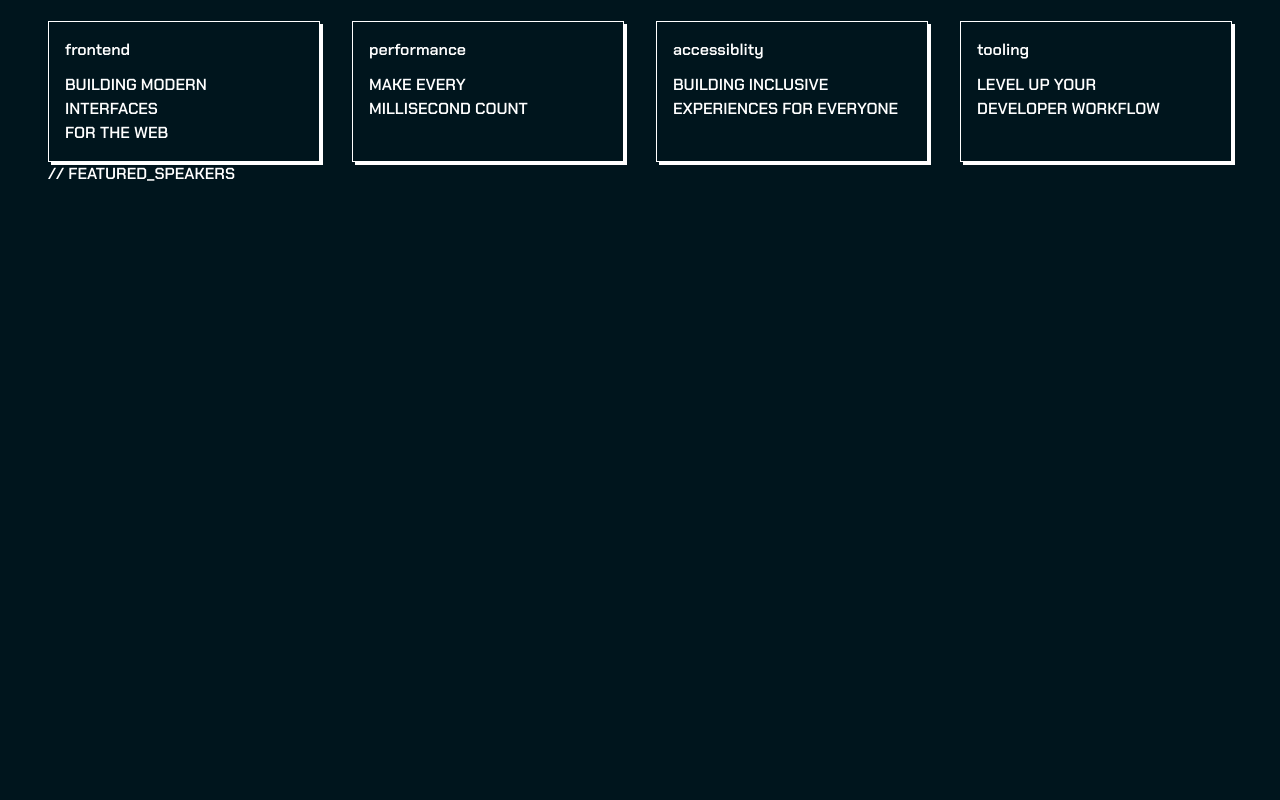
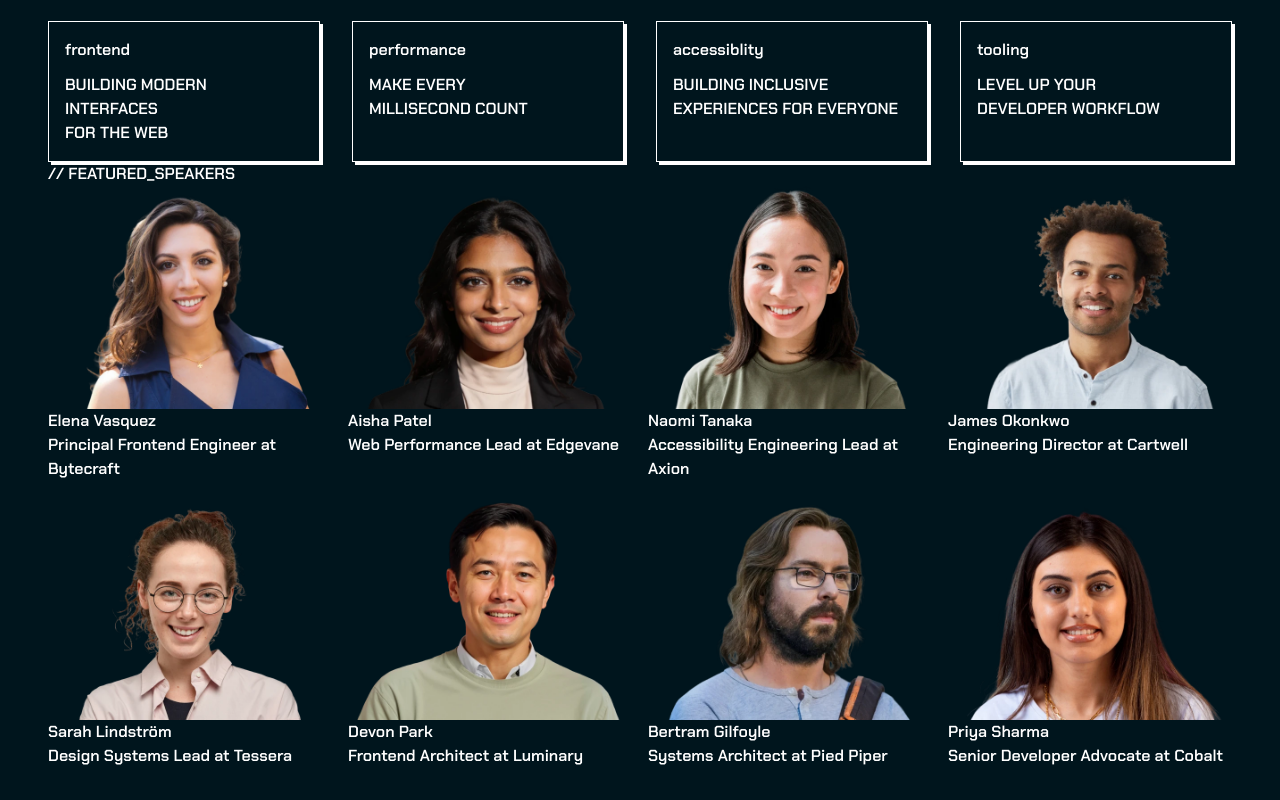
Before and after one commit to Tduncan14/TechConfernece, a Next.js app in the folder frontend/: page / in a window 1280 px wide. Shown: the part 539-1339 px from the top of the page. Before the commit the page ends 800 px from the top, so only its background shows below. Built offline with nearby package versions, Linux system fonts and the light colour scheme.

Commit message:
keep moving forward

```diff
--- a/frontend/src/app/components/Speakers/Speaker.css
+++ b/frontend/src/app/components/Speakers/Speaker.css
@@ -0,0 +1,5 @@
+.speaker-grid {
+    display: grid;
+    grid-template-columns: repeat(4, 1fr);
+    gap: 1rem;
+}
--- a/frontend/src/app/components/Speakers/Speaker.tsx
+++ b/frontend/src/app/components/Speakers/Speaker.tsx
@@ -1,6 +1,7 @@
 import React from 'react'
 import Card from '../Card/Card'
 import './Speaker.css'
+import data from '../../../data.json';
 
 interface Speaker {
     id: string;
@@ -12,12 +13,31 @@ interface Speaker {
     featured: boolean;
 }
 
-const Speaker = () => {
+const SpeakerList: React.FC = () => {
+    // Assert the imported JSON directly to our Speaker array type
+    const dataSpeaker = ((data.speakers || []) as Speaker[]).slice(0, 8);
+
     return (
-        <div>
-
+        <div className="speaker-grid">
+            {dataSpeaker.map((speaker) => (
+                <Card key={speaker.id} className={speaker.featured ? 'featured-card' : ''}>
+                    <div className="speaker-header">
+                        <img
+                            src={speaker.avatar}
+                            alt={speaker.name}
+                            className="speaker-avatar"
+                        />
+                        <div>
+                            <h3>{speaker.name}</h3>
+                            <p className="speaker-title">{speaker.role} at {speaker.company}</p>
+                        </div>
+                    </div>
+                    {/* <p className="speaker-bio">{speaker.bio}</p> */}
+                    {/* {speaker.featured && <span className="badge">Featured Speaker</span>} */}
+                </Card>
+            ))}
         </div>
-    )
+    );
 }
 
-export default Speaker
+export default SpeakerList;
--- a/frontend/src/app/page.tsx
+++ b/frontend/src/app/page.tsx
@@ -2,6 +2,7 @@ import React from 'react'
 import './style.css'
 import Link from 'next/link'
 import Image from 'next/image'
+import SpeakerList from './components/Speakers/Speaker'
 
 export default function page() {
   return (
@@ -124,7 +125,7 @@ export default function page() {
           <h2>// FEATURED_SPEAKERS</h2>
 
           <div className="speakerGallery">
-
+            <SpeakerList />
           </div>
 
         </div>
```
